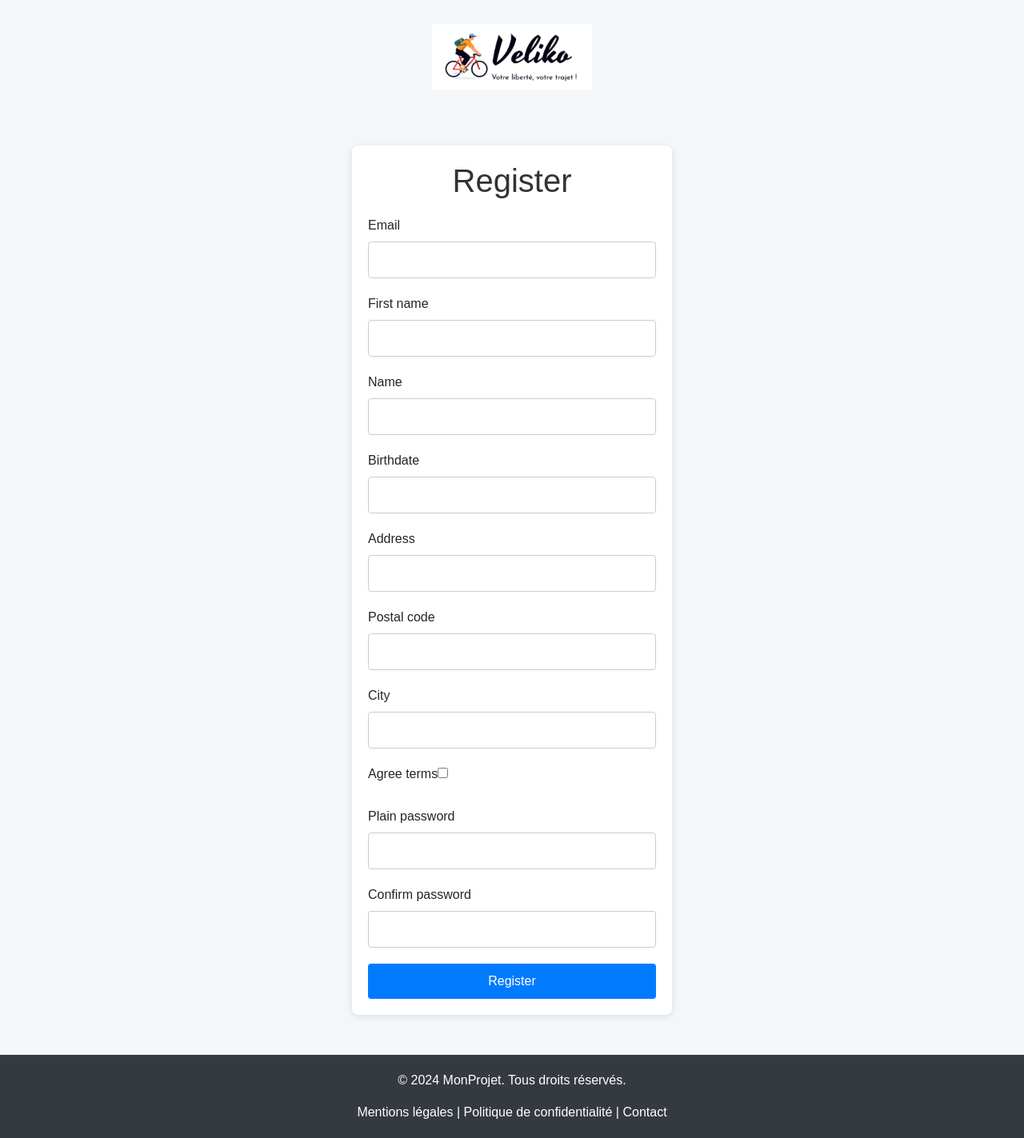
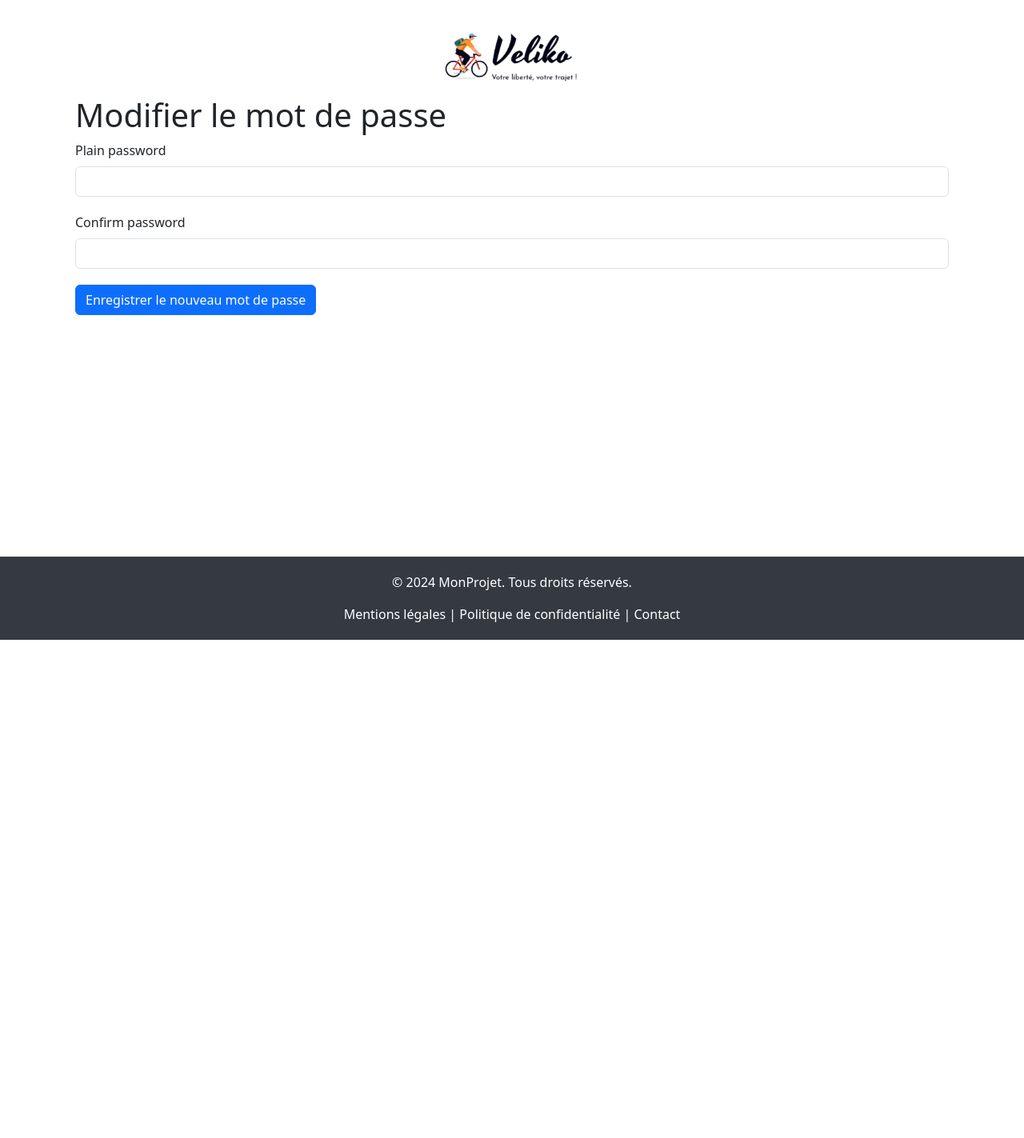
Before and after one commit to ThomasPaul01/BTS-SIO-G2-2025-VELIKO-Web, a Symfony app: template templates/password/index.html.twig in a window 1280 px wide. Shown: the whole page at 80% size. After the commit the page ends 800 px from the top, so only its background shows below. Run offline with Twig, Linux system fonts and the light colour scheme; the template is opened without the code that fills it, so the values that code supplies are empty; form fields are guessed from the names that the template uses; some libraries are stand-ins or nearby versions.

Commit message:
Amélioration interface

```diff
--- a/src/Controller/RegistrationController.php
+++ b/src/Controller/RegistrationController.php
@@ -37,7 +37,10 @@ class RegistrationController extends AbstractController
     ): Response {
 
         $user = new User();
+
         $form = $this->createForm(RegistrationFormType::class, $user);
+
+
         $form->handleRequest($request);
 
         if ($form->isSubmitted() && $form->isValid()) {
--- a/src/Form/RegistrationFormType.php
+++ b/src/Form/RegistrationFormType.php
@@ -47,7 +47,6 @@ class RegistrationFormType extends AbstractType
             ])
             ->add('plainPassword', PasswordType::class, [
                 'mapped' => false,
-                'label' => 'Mot de passe',
                 'attr' => ['autocomplete' => 'new-password'],
                 'constraints' => [
                     new NotBlank([
@@ -62,7 +61,6 @@ class RegistrationFormType extends AbstractType
             ])
             ->add('confirmPassword', PasswordType::class, [
                 'mapped' => false,
-                'label' => 'Confirmation du mot de passe',
                 'attr' => ['autocomplete' => 'new-password'],
                 'constraints' => [
                     new NotBlank(['message' => 'Veuillez confirmer votre mot de passe']),
--- a/templates/password/index.html.twig
+++ b/templates/password/index.html.twig
@@ -1,141 +1,38 @@
 {% extends 'base.html.twig' %}
 
-{% block title %}Register{% endblock %}
+{% block title %}Modifier le mot de passe{% endblock %}
 
 {% block content %}
-    <style>
-        /* Styles généraux pour le corps de la page */
-        body {
-            font-family: Arial, sans-serif;
-            background-color: #f4f7fa;
-            margin: 0;
-            padding: 0;
-        }
+    <div class="container">
+        <h1>Modifier le mot de passe</h1>
 
-        /* Style pour le conteneur principal */
-        .form-container {
-            max-width: 400px;
-            margin: 50px auto;
-            padding: 20px;
-            background-color: #ffffff;
-            border-radius: 8px;
-            box-shadow: 0 2px 10px rgba(0, 0, 0, 0.1);
-        }
-
-        /* Style pour les titres */
-        h1 {
-            text-align: center;
-            color: #333;
-            margin-bottom: 20px;
-        }
-
-        /* Styles pour les groupes de formulaire */
-        .form-group {
-            margin-bottom: 15px;
-        }
-
-        /* Styles pour les champs de saisie */
-        input[type="text"],
-        input[type="email"],
-        input[type="password"],
-        input[type="date"],
-        textarea {
-            width: 100%;
-            padding: 10px;
-            border: 1px solid #ccc;
-            border-radius: 4px;
-            transition: border-color 0.3s;
-        }
-
-        /* Effet de focus sur les champs de saisie */
-        input:focus,
-        textarea:focus {
-            border-color: #007bff;
-            outline: none;
-        }
-
-        /* Styles pour les boutons */
-        .btn, .btn-back {
-            width: 100%;
-            padding: 10px;
-            border-radius: 4px;
-            font-size: 16px;
-            cursor: pointer;
-            transition: background-color 0.3s;
-            margin-top: 10px;
-            color: white;
-            text-align: center;
-            display: block;
-            text-decoration: none;
-        }
-
-        /* Style du bouton Register */
-        .btn {
-            background-color: #007bff;
-            border: none;
-        }
-
-        .btn:hover {
-            background-color: #0056b3;
-        }
-
-        /* Style pour le bouton Retour */
-        .btn-back {
-            background-color: #6c757d;
-        }
-
-        .btn-back:hover {
-            background-color: #5a6268;
-        }
-    </style>
-
-    <div class="form-container">
-        <h1>Register</h1>
-
-        {{ form_start(registrationForm) }}
+        {{ form_start(changePasswordForm) }}
 
         <div class="form-group">
-            {{ form_row(registrationForm.email) }}
+            {{ form_row(changePasswordForm.plainPassword) }}
         </div>
 
         <div class="form-group">
-            {{ form_row(registrationForm.firstName) }}
+            {{ form_row(changePasswordForm.confirmPassword) }}
         </div>
 
-        <div class="form-group">
-            {{ form_row(registrationForm.name) }}
-        </div>
+        <button type="submit" class="btn btn-primary">Enregistrer le nouveau mot de passe</button>
 
-        <div class="form-group">
-            {{ form_row(registrationForm.birthdate) }}
-        </div>
+        {# Affichage des messages flash si présents #}
+        {% for message in app.flashes('error') %}
+            <div class="alert alert-danger">
+                {{ message }}
+            </div>
+        {% endfor %}
 
-        <div class="form-group">
-            {{ form_row(registrationForm.address) }}
-        </div>
+        {% for message in app.flashes('success') %}
+            <div class="alert alert-success">
+                {{ message }}
+            </div>
+        {% endfor %}
 
-        <div class="form-group">
-            {{ form_row(registrationForm.postalCode) }}
-        </div>
 
-        <div class="form-group">
-            {{ form_row(registrationForm.city) }}
-        </div>
+        {{ form_end(changePasswordForm) }}
 
-        <div class="form-group">
-            {{ form_row(registrationForm.agreeTerms) }}
-        </div>
-
-        <div class="form-group">
-            {{ form_row(registrationForm.plainPassword) }}
-        </div>
-
-        <div class="form-group">
-            {{ form_row(registrationForm.confirmPassword) }}
-        </div>
-
-        <button type="submit" class="btn">Register</button>
-
-        {{ form_end(registrationForm) }}
     </div>
 {% endblock %}
```
Also changed, not shown: src/Controller/PasswordController.php (+56 -0 lines), templates/reset_password_request/index.html.twig (+15 -1 lines).
